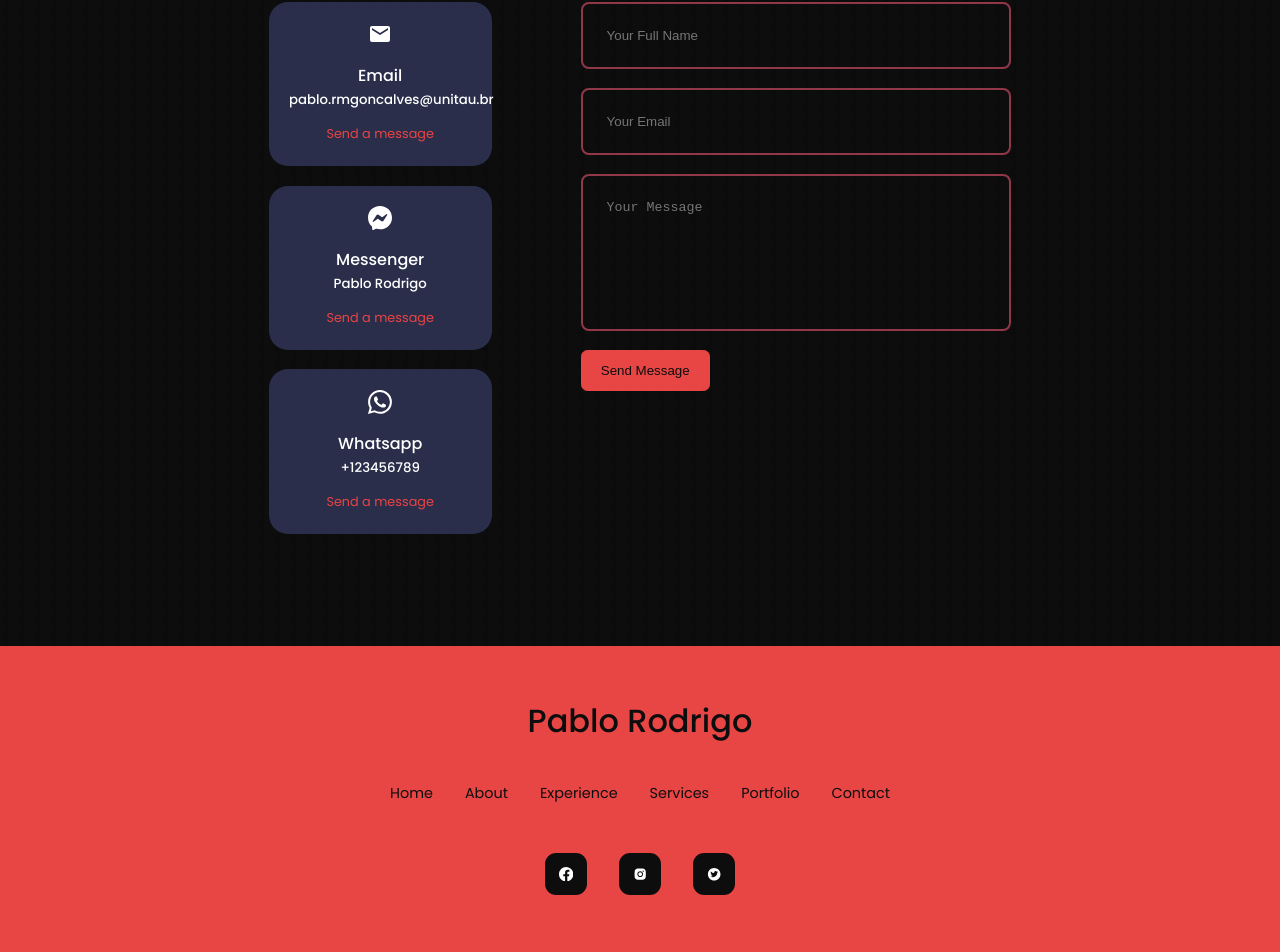
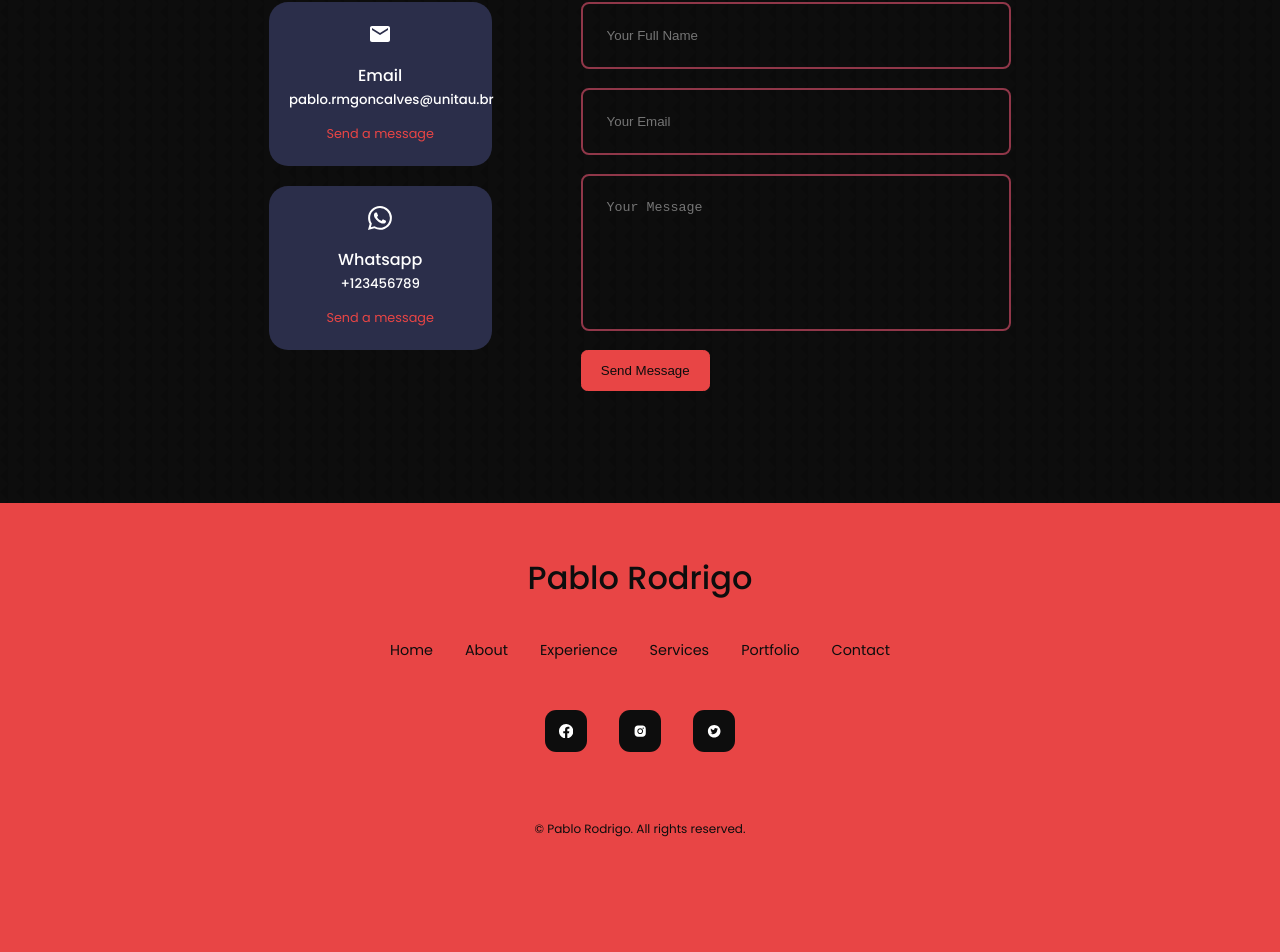
Before and after one commit to pablorodrigo01/portfolio-react, a React (Create React App) app: page / in a window 1280 px wide. Shown: the part 4236-5188 px from the top of the page. Built offline with nearby package versions, Linux system fonts and the light colour scheme.

Commit message:
Update Contact.jsx

```diff
--- a/src/components/contact/Contact.jsx
+++ b/src/components/contact/Contact.jsx
@@ -1,7 +1,6 @@
 import React from "react";
 import "./Contact.css";
 import { MdEmail } from "react-icons/md";
-import { BsMessenger } from "react-icons/bs";
 import { BsWhatsapp } from "react-icons/bs";
 import { useRef } from "react";
 import emailjs from "emailjs-com";
@@ -34,17 +33,6 @@ const Contact = () => {
             <h4>Email</h4>
             <h5>pablo.rmgoncalves@unitau.br</h5>
             <a href="mailto:pablo.rmgoncalves@unitau.br" target="_blank">
-              Send a message
-            </a>
-          </article>
-          <article className="contact__option">
-            <BsMessenger className="contact__option-icon" />
-            <h4>Messenger</h4>
-            <h5>Pablo Rodrigo</h5>
-            <a
-              href="https://m.me/"
-              target="_blank"
-            >
               Send a message
             </a>
           </article>
```
